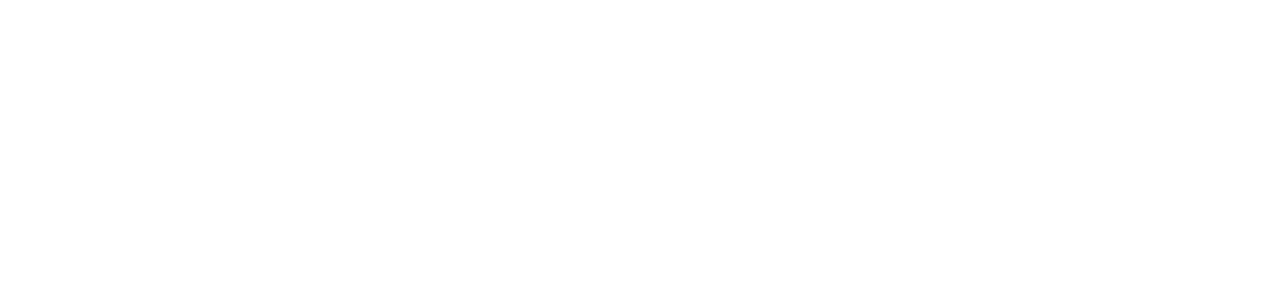
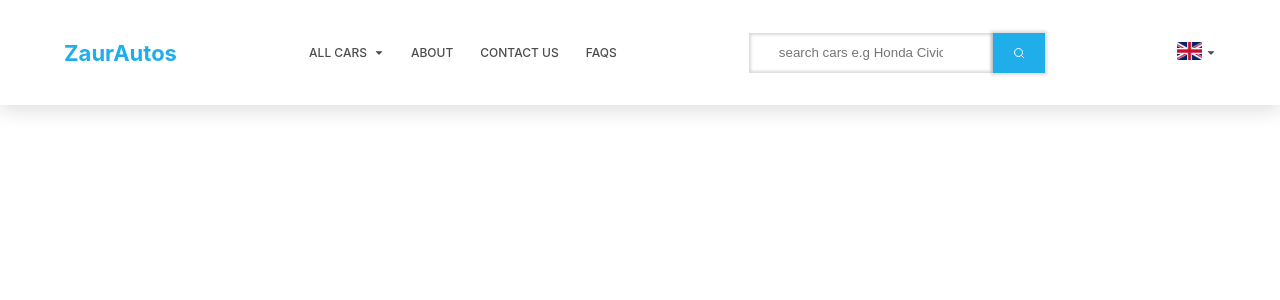
Before and after one commit to elpah/autosnl, a React (Create React App) app in the folder frontend/: page / in a window 1280 px wide. Shown: the top 300 px of the page. Built offline with nearby package versions, Linux system fonts and the light colour scheme.

Commit message:
mobile nav in progress

```diff
--- /dev/null
+++ b/frontend/src/components/navbar/desktop/DesktopNav.tsx
@@ -0,0 +1,70 @@
+import React from "react";
+import arrow from "../../../assets/images/nav_images/arrow.png";
+import language_image from "../../../assets/images/nav_images/language_image.png";
+
+
+import styles from "./desktop-nav.module.scss";
+export const DesktopNav = () => {
+  return (
+    <header>
+      <nav>
+        <div className={styles.logo_container}>
+          <h2 className={styles.logo_text}>ZaurAutos</h2>
+        </div>
+        <div className={styles.menu}>
+          <ul>
+            <li className={styles.all_cars_container}>
+              <div className={styles.all_cars}>
+                <div className={styles.all_cars_txt}>ALL CARS</div>
+                <div className={styles.arrow_container}>
+                  <img className={styles.arrow} src={arrow} alt="" />
+                </div>
+              </div>
+            </li>
+            <li className={styles.list_item}>ABOUT</li>
+            <li className={styles.list_item}>CONTACT US</li>
+            <li className={styles.list_item}>FAQS</li>
+          </ul>
+        </div>
+        <div className={styles.searchbar_container}>
+          <form action="" className={styles.search_form}>
+            <input
+              className={styles.search_input}
+              type="search"
+              name=""
+              id=""
+              placeholder="search cars e.g Honda Civic"
+            />
+            <button className={styles.submit_button}>
+              <svg
+                xmlns="http://www.w3.org/2000/svg"
+                width="12"
+                height="12"
+                viewBox="0 0 12 12"
+                fill="none"
+              >
+                <path
+                  d="M8.5 8.5L10.5 10.5M1.5 5.5C1.5 6.56087 1.92143 7.57828 2.67157 8.32843C3.42172 9.07857 4.43913 9.5 5.5 9.5C6.56087 9.5 7.57828 9.07857 8.32843 8.32843C9.07857 7.57828 9.5 6.56087 9.5 5.5C9.5 4.43913 9.07857 3.42172 8.32843 2.67157C7.57828 1.92143 6.56087 1.5 5.5 1.5C4.43913 1.5 3.42172 1.92143 2.67157 2.67157C1.92143 3.42172 1.5 4.43913 1.5 5.5Z"
+                  stroke="white"
+                  stroke-linecap="round"
+                  stroke-linejoin="round"
+                />
+              </svg>
+            </button>
+          </form>
+        </div>
+        <div className={styles.language_selector_container}>
+            <div className={styles.language_select_image}>
+                <div className={styles.language_image_container}
+                >
+                    <img className={styles.language_image} src={language_image} alt="selected Language" />
+                </div>
+                <div className={styles.language_arrow_container}>
+                    <img  className={styles.arrow} src={arrow} alt="dropdown_arrow" />
+                </div>
+            </div>
+        </div>
+      </nav>
+    </header>
+  );
+};
--- /dev/null
+++ b/frontend/src/components/navbar/desktop/desktop-nav.module.scss
@@ -0,0 +1,134 @@
+header {
+  display: flex;
+  justify-content: center;
+  width: 100%;
+  height: 91px;
+  box-shadow: 0px 4px 20px 0px rgba(0, 0, 0, 0.15);
+  nav {
+    width: 90%;
+    margin: auto;
+    display: flex;
+    flex-direction: row;
+    justify-content: space-between;
+    .logo_container {
+      display: flex;
+      align-items: center;
+      justify-content: center;
+      .logo_text {
+        color: #1faee9;
+        font-size: 22px;
+        font-style: normal;
+        font-weight: 700;
+        line-height: normal;
+      }
+    }
+    .menu {
+      display: flex;
+      align-items: center;
+
+      ul {
+        list-style: none;
+        padding: 0;
+        margin: 0;
+        display: flex;
+        flex-direction: row;
+        justify-content: space-between;
+        align-items: center;
+        gap: 27px;
+
+        .all_cars_container {
+          .all_cars {
+            display: flex;
+            align-items: center;
+            gap: 7px;
+            .all_cars_txt {
+              color: #4c4c4c;
+              font-size: 12px;
+              font-style: normal;
+              font-weight: 500;
+              line-height: normal;
+            }
+            .arrow_container {
+              display: flex;
+              align-items: center;
+              .arrow {
+                width: 10px;
+                height: 10px;
+              }
+            }
+          }
+        }
+        .list_item {
+          color: #4c4c4c;
+          font-size: 12px;
+          font-style: normal;
+          font-weight: 500;
+          line-height: normal;
+        }
+      }
+    }
+    .searchbar_container {
+      display: flex;
+      align-items: center;
+      .search_form {
+        display: flex;
+        justify-content: center;
+        align-items: center;
+        .search_input {
+          border: none;
+          height: 40px;
+          padding: 14px 37px 14px 30px;
+          align-items: center;
+          background: #fff;
+          box-shadow: inset 0px 0px 3px 2px rgba(0, 0, 0, 0.15);
+          &:focus {
+            outline: none;
+            border: 1px solid #1faee9;
+          }
+        }
+
+        .submit_button {
+          background-color: #1faee9;
+          border: none;
+          width: 52px;
+          height: 40px;
+          padding: 15px 0px;
+          display: flex;
+          justify-content: center;
+          align-items: center;
+          flex-shrink: 0;
+          box-shadow: 0px 0px 3px 2px rgba(0, 0, 0, 0.15);
+        }
+      }
+    }
+    .language_selector_container {
+      display: flex;
+      align-items: center;
+      .language_select_image {
+        display: flex;
+        align-items: center;
+        gap: 4px;
+        .language_image_container {
+          .language_image {
+            width: 25px;
+            height: 18px;
+          }
+        }
+        .language_arrow_container {
+          display: flex;
+          align-items: center;
+          .arrow {
+            width: 10px;
+            height: 10px;
+          }
+        }
+      }
+    }
+  }
+}
+
+@media (min-width: 1024px) {
+  header {
+    height: 105px;
+  }
+}
--- a/frontend/src/components/navbar/mobile/MobileNav.tsx
+++ b/frontend/src/components/navbar/mobile/MobileNav.tsx
@@ -12,7 +12,6 @@ export const MobileNav = () => {
   const [showLanguageSelector, setShowLanguageSelector] = useState(false);
   const [showMenu, setShowMenu] = useState(false);
 
-  const toggleSearch = () => setSearchVisible(!searchVisible);
 
   return (
     <header>
@@ -22,13 +21,15 @@ export const MobileNav = () => {
         </div>
         <div className={styles.others_item_container}>
           {searchVisible ? (
-            <div className={styles.search_bar}>
+            <div className={`${styles.search_bar} ${
+              !searchVisible ? styles["slide-out"] : ""
+            }`}>
               <input
                 type="text"
                 className={styles.search_input}
                 placeholder="Search..."
               />
-              <button className={styles.close_button} onClick={toggleSearch}>
+              <button className={styles.close_button} onClick={()=>{setSearchVisible(!searchVisible);}}>
                 <img
                   className={styles.hide_search}
                   src={close}
@@ -38,7 +39,11 @@ export const MobileNav = () => {
             </div>
           ) : (
             <>
-              <div className={styles.search_container} onClick={toggleSearch}>
+              <div className={styles.search_container} onClick={()=>{
+                  setShowLanguageSelector(false);
+                  setShowMenu(false);
+                  setSearchVisible(!searchVisible);
+              }}>
                 <img
                   className={styles.search_icon}
                   src={search_icon}
@@ -47,7 +52,9 @@ export const MobileNav = () => {
               </div>
               <div
                 className={styles.language_selector}
-                onClick={() => setShowLanguageSelector(!showLanguageSelector)}
+                onClick={() => {
+                  setShowMenu(false);
+                  setShowLanguageSelector(!showLanguageSelector);}}
               >
                 <div className={styles.language_image_container}>
                   <img
@@ -56,7 +63,8 @@ export const MobileNav = () => {
                     alt="language image"
                   />
                 </div>
-                <div className={styles.language_arrow_container}>
+                <div className={styles.language_arrow_container}
+                onClick={()=>{setShowLanguageSelector(!showLanguageSelector)}}>
                   <img
                     className={`${styles.arrow} ${
                       showLanguageSelector ? styles.rotated : ""
@@ -65,10 +73,21 @@ export const MobileNav = () => {
                     alt="language selector arrow"
                   />
                 </div>
+
+                 <div  className={`${styles.language_dropdown_menu} ${
+          showLanguageSelector ? styles.open : ""
+        }`}>
+                <img className={styles.language_dropdown_image} src={language_image} alt=" " />
+                <img className={styles.language_dropdown_image} src={language_image}  alt=" " />
+                <img className={styles.language_dropdown_image} src={language_image}  alt=" " />
+                <img className={styles.language_dropdown_image} src={language_image}  alt=" " />
               </div>
+              </div>
+
               <div
                 className={styles.menu_icon}
                 onClick={() => {
+                  setShowLanguageSelector(false);
                   setShowCars(false);
                   setShowMenu(!showMenu);
                 }}
--- a/frontend/src/components/navbar/mobile/mobile-nav.module.scss
+++ b/frontend/src/components/navbar/mobile/mobile-nav.module.scss
@@ -42,6 +42,7 @@ header {
       }
 
       .language_selector {
+        position: relative;
         display: flex;
         align-items: center;
         gap: 5px;
@@ -64,6 +65,36 @@ header {
             transform: rotate(180deg);
           }
         }
+        .language_dropdown_menu {
+          z-index: -1;
+          transition: transform 0.3s ease, padding-top 0.3s ease;
+          transform: translateY(-100%);
+          display: flex;
+          flex-direction: column;
+          align-items: center;
+          position: absolute;
+          top: 53px;
+          right: 0;
+          background-color: #fafafa;
+          width: 40px;
+          border-radius: 8px;
+
+          .language_dropdown_image:first-child {
+            margin-top: 5px;
+          }
+          .language_dropdown_image {
+            display: flex;
+            justify-content: center;
+            align-items: center;
+            width: 25px;
+            height: 23px;
+            margin-bottom: 10px;
+          }
+        }
+        .language_dropdown_menu.open {
+          transform: translateY(0);
+          // padding-top: 2rem;
+        }
       }
 
       .menu_icon {
@@ -80,6 +111,9 @@ header {
         display: flex;
         align-items: center;
         animation: slideIn 0.3s ease-in-out;
+        &.slide-out {
+          animation: slideOut 0.3s ease-in-out;
+        }
 
         .search_input {
           width: 100%;
@@ -205,7 +239,6 @@ header {
             height: 23px;
           }
         }
-
         .language_selector {
           gap: 10px;
 
@@ -236,6 +269,9 @@ header {
           display: flex;
           align-items: center;
           animation: slideIn 0.3s ease-out;
+          //   &.slide-out {
+          //     animation: slideOut 0.3s ease-in-out;
+          //   }
 
           .search_input {
             height: 23px;
@@ -307,3 +343,13 @@ header {
     opacity: 1;
   }
 }
+@keyframes slideOut {
+  from {
+    transform: translateX(0);
+    opacity: 1;
+  }
+  to {
+    transform: translateX(100%);
+    opacity: 0;
+  }
+}
--- a/frontend/src/pages/homepage/Home.tsx
+++ b/frontend/src/pages/homepage/Home.tsx
@@ -1,13 +1,12 @@
 import React from 'react'
 import { Footer } from '../../components/footer/Footer'
 import { MobileNav } from '../../components/navbar/mobile/MobileNav'
+import { DesktopNav } from '../../components/navbar/desktop/DesktopNav'
 
 export const Home = () => {
   return (
     <div>
-      <MobileNav/>
-      {/* <Footer/> */}
-
+      <DesktopNav/>
     </div>
   )
 }
```
